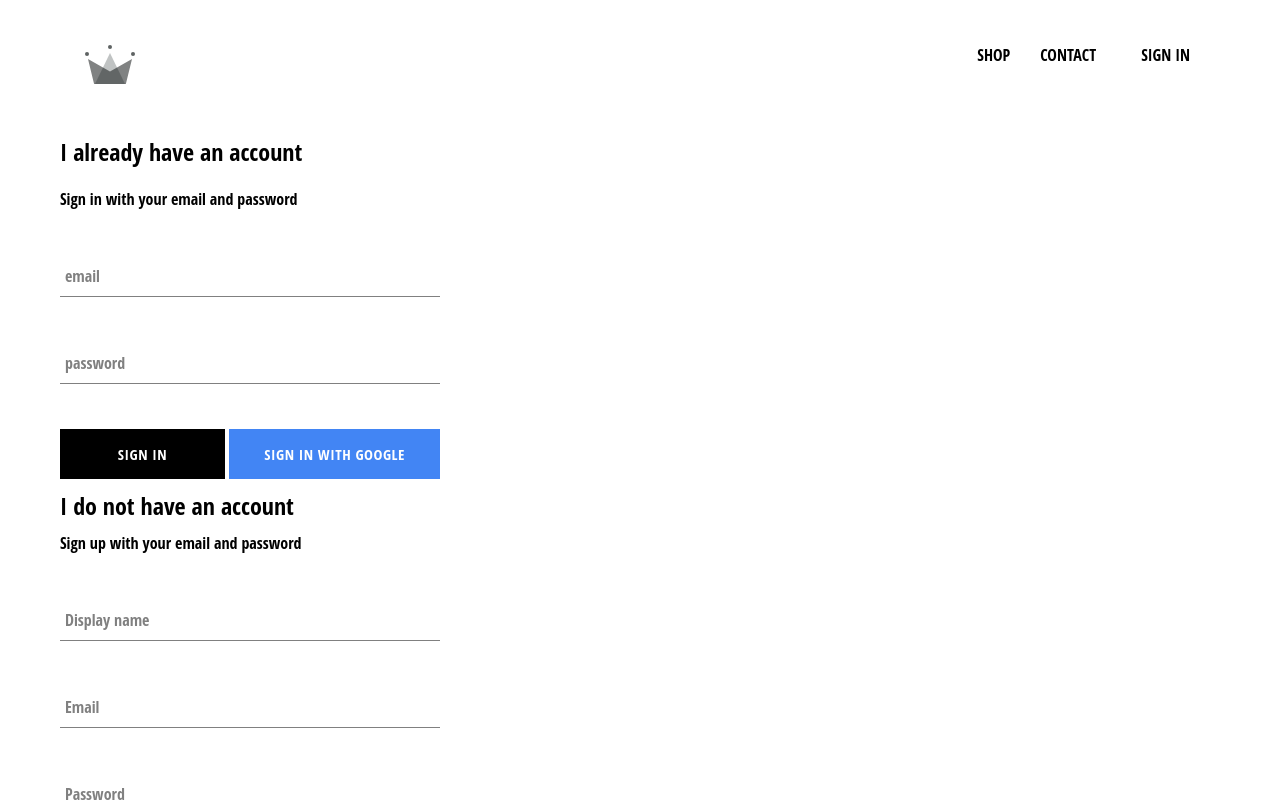
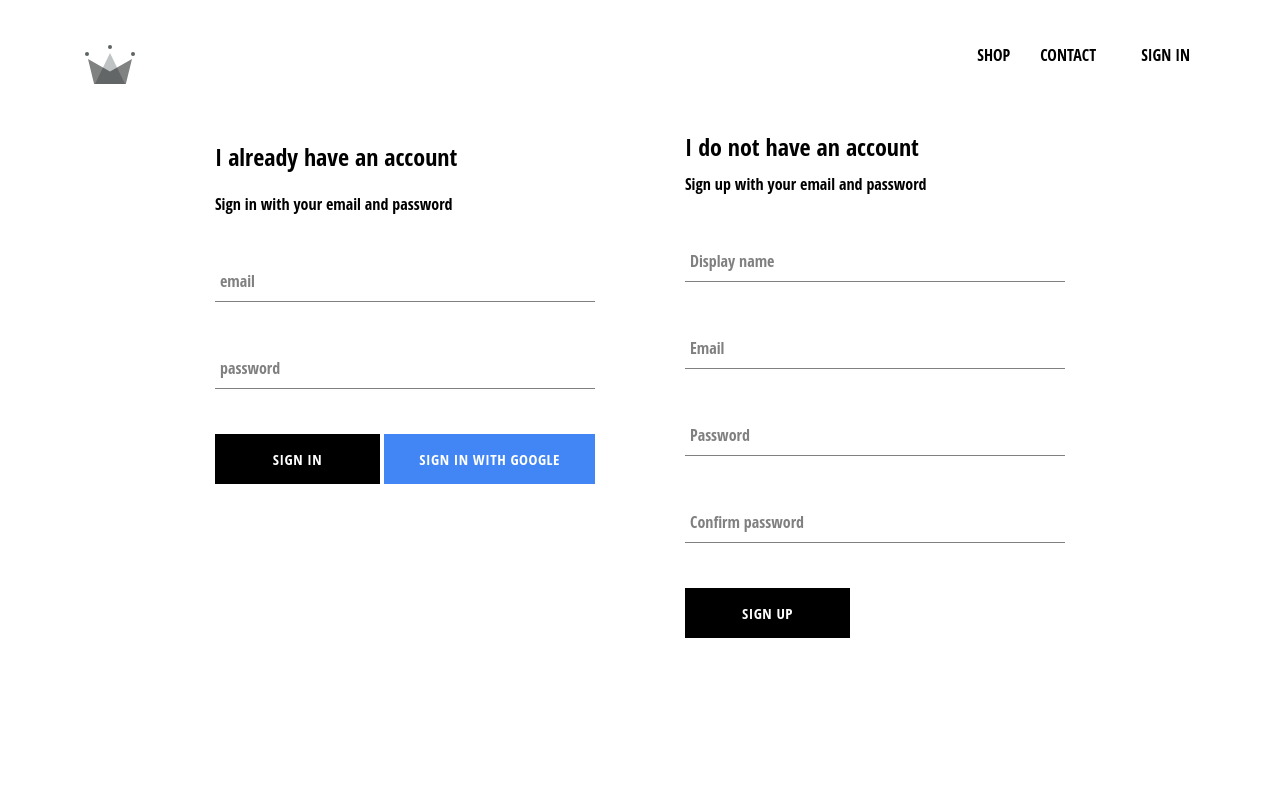
Before and after one commit to siegblink/clothing-store, a React (Create React App) app: page /signin in a window 1280 px wide. Shown: the top 802 px of the page. Built offline with nearby package versions, Linux system fonts and the light colour scheme; no server answers; the HTML template or start-up script is replaced by a standard one.

Commit message:
Update the sign-in-sign-up styles.

```diff
--- a/src/pages/sign-in-sign-up/sign-in-sign-up.scss
+++ b/src/pages/sign-in-sign-up/sign-in-sign-up.scss
@@ -0,0 +1,6 @@
+.sign-in-sign-up {
+  width: 850px;
+  display: flex;
+  justify-content: space-between;
+  margin: 30px auto;
+}
```
